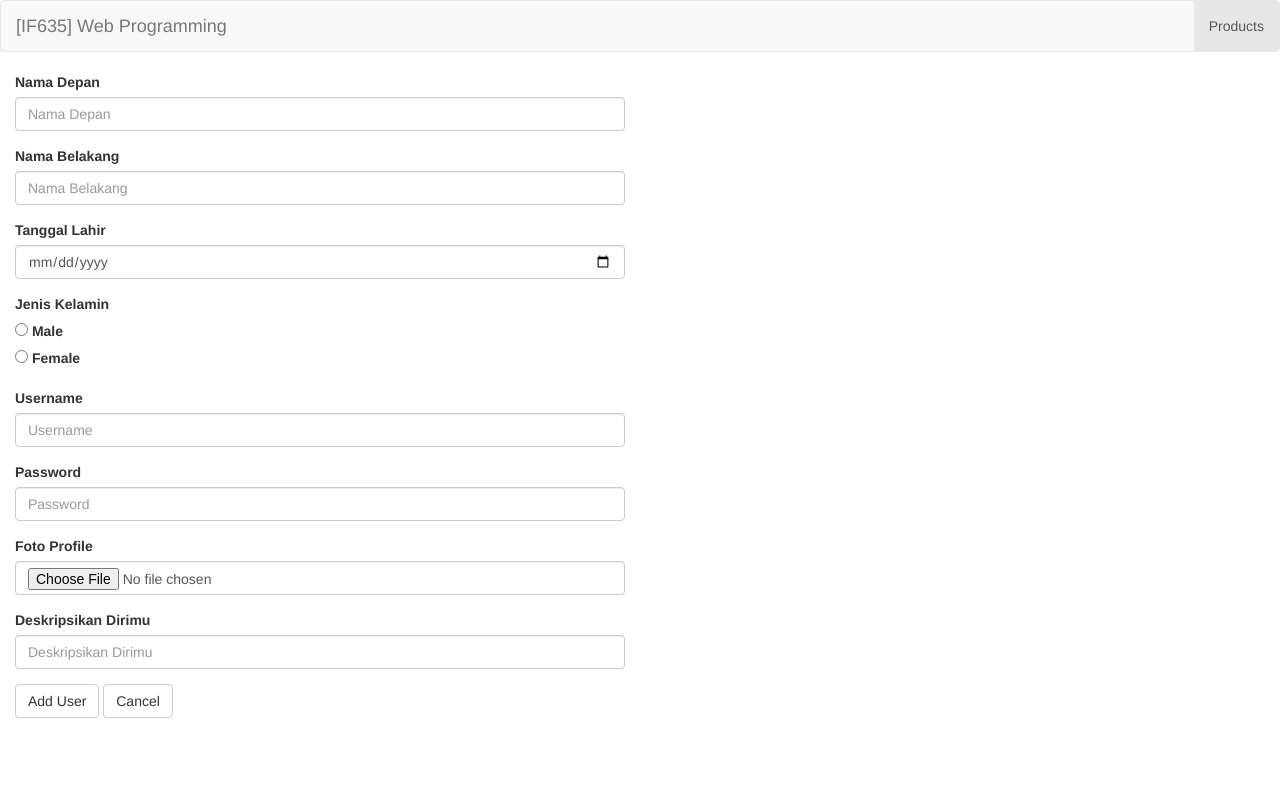
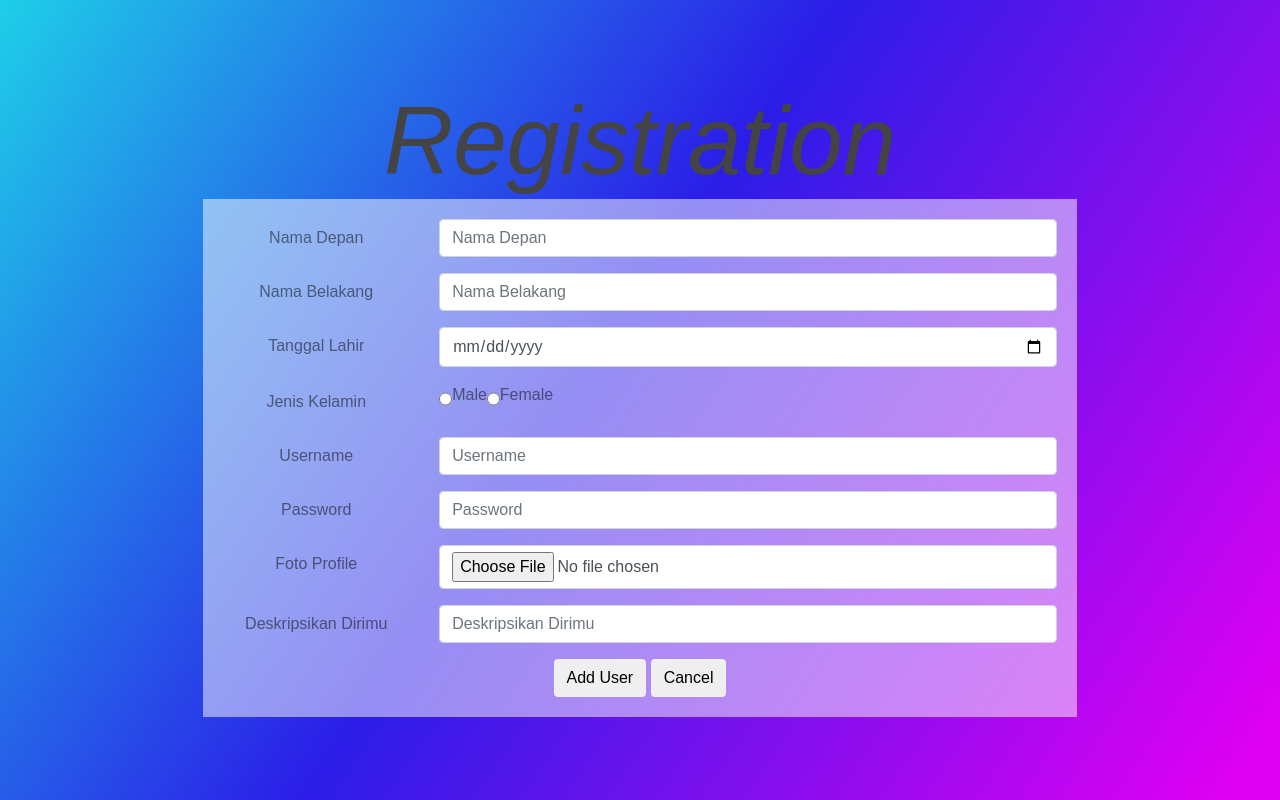
Before and after one commit to Hakanasa/UTS, a PHP site: page /view/register_user.php in a window 1280 px wide. Run offline with PHP 8.4, Linux system fonts and the light colour scheme; some libraries are stand-ins or nearby versions.

Commit message:
update add_user, login, register_user

```diff
--- a/controller/add_user.php
+++ b/controller/add_user.php
@@ -24,6 +24,9 @@
 
         echo '<script>alert("Berhasil Register");</script>';
     }
+    elseif ($check_sql>0) {
+      echo '<script>alert("Username Sudah Digunakan Silahkan Coba Lagi")';
+    }
 }
 
 ?>
--- a/view/register_user.php
+++ b/view/register_user.php
@@ -1,33 +1,120 @@
 <!doctype html>
 <html lang="en">
   <head>
-    <meta charset="utf-8">
-    <meta name="viewport" content="width=device-width, initial-scale=1, shrink-to-fit=no">
+    <title>Registration</title>
+    <link href="//maxcdn.bootstrapcdn.com/bootstrap/4.0.0/css/bootstrap.min.css" rel="stylesheet" id="bootstrap-css">
+    <link rel="stylesheet" href="https://use.fontawesome.com/releases/v5.0.8/css/all.css">
+    <link rel="stylesheet" type="text/css" href="assets/fullpage.css" />
+    <link rel="stylesheet" type="text/css" href="assets/examples.css" />
 
-    <link rel="stylesheet" href="https://maxcdn.bootstrapcdn.com/bootstrap/3.3.7/css/bootstrap.min.css">
-    <link rel="stylesheet" href="https://cdn.datatables.net/1.10.20/css/dataTables.bootstrap.min.css">
-    <link rel="stylesheet" type="text/css" href="https://cdn.datatables.net/v/bs/dt-1.10.20/datatables.min.css"/>
+    <script src="//maxcdn.bootstrapcdn.com/bootstrap/4.0.0/js/bootstrap.min.js"></script>
+    <script src="//cdnjs.cloudflare.com/ajax/libs/jquery/3.2.1/jquery.min.js"></script>
 
-    <script src="https://code.jquery.com/jquery-3.3.1.js"></script>
-    <script src="https://cdn.datatables.net/1.10.20/js/jquery.dataTables.min.js"></script>
-    <script src="https://cdn.datatables.net/1.10.20/js/dataTables.bootstrap.min.js"></script>
-    <script type="text/javascript" src="https://cdn.datatables.net/v/bs/dt-1.10.20/datatables.min.js"></script>
+    <style>
+    #section2{
+      background: linear-gradient(124deg, #ff2400, #e81d1d, #e8b71d, #e3e81d, #1de840, #1ddde8, #2b1de8, #dd00f3, #dd00f3);
+      background-size: 400% 400%;
+      animation: gradient 15s ease infinite;
+    }
 
-    <title>Kegiatan5</title>
+    @keyframes gradient {
+      0% {
+        background-position: 0% 50%;
+      }
+      50% {
+        background-position: 100% 50%;
+      }
+      100% {
+        background-position: 0% 50%;
+      }
+    }
+
+    </style>
   </head>
 
   <body>
+    <div id="fullpage">
+      <div class="section bg-white" id="section2">
+        <h1><i>Registration</i></h1>
+        <div class="row">
+          <aside class="col-sm-2">
+          </aside>
+        <article class="card-body col-sm-8" style="background-color: rgba(255, 255, 255, 0.5);">
+          <form action ="index.php" method="post" enctype="multipart/form-data">
+            <div class="form-group row">
+              <label class="col-lg-3 col-form-label form-control-label">Nama Depan</label>
+              <div class="col-lg-9">
+                  <input type="text" class="form-control" name="n_depan" placeholder="Nama Depan">
+              </div>
+            </div>
+            <div class="form-group row">
+              <label class="col-lg-3 col-form-label form-control-label">Nama Belakang</label>
+              <div class="col-lg-9">
+                <input type="text" class="form-control" name="n_belakang" placeholder="Nama Belakang">
+              </div>
+            </div>
+            <div class="form-group row">
+              <label class="col-lg-3 col-form-label form-control-label">Tanggal Lahir</label>
+              <div class="col-lg-9">
+                <input type="date" class="form-control" name="tanggal_lahir">
+              </div>
+            </div>
+            <div class="form-group row">
+              <label class="col-lg-3 col-form-label form-control-label">Jenis Kelamin</label><br>
+              <div class="col-lg-9 d-flex align-content-start flex-wrap">
+                <input type="radio" id="male" name="jenis_kelamin" value="Laki-laki">
+                <label for="male">Male</label>
+                <input type="radio" id="female" name="jenis_kelamin" value="Perempuan">
+                <label for="female">Female</label>
+              </div>
+            </div>
+            <div class="form-group row">
+              <label class="col-lg-3 col-form-label form-control-label">Username</label>
+              <div class="col-lg-9">
+                <input type="text" class="form-control" name="username" placeholder="Username">
+              </div>
+            </div>
+            <div class="form-group row">
+              <label class="col-lg-3 col-form-label form-control-label">Password</label>
+              <div class="col-lg-9">
+                <input type="password" class="form-control" name="password" placeholder="Password">
+              </div>
+            </div>
+            <div class="form-group row">
+              <label class="col-lg-3 col-form-label form-control-label">Foto Profile</label>
+              <div class="col-lg-9">
+                <input type="file" class="form-control" name="foto" placeholder="Foto" >
+              </div>
+            </div>
+            <div class="form-group row">
+              <label class="col-lg-3 col-form-label form-control-label">Deskripsikan Dirimu</label>
+              <div class="col-lg-9">
+                <input type="text" class="form-control" name="deskripsi" placeholder="Deskripsikan Dirimu" >
+              </div>
+            </div>
 
-   <nav class="navbar navbar-default">
-  <div class="container-fluid">
-    <div class="navbar-header">
-      <a class="navbar-brand" href="#">[IF635] Web Programming</a>
+            <input type='hidden' name='do' value='add_user.php'>
+            <button name='submit' value='login.php' class='btn btn-default'>Add User</button>
+            <input type='hidden' name='loc' value='login.php'>
+            <button name='loc' value='login.php' class='btn btn-default'>Cancel</button>
+          </form>
+        </article>
+        <div class="col-sm-2"></div>
+        </div>
+      </div>
     </div>
-    <ul class="nav navbar-nav navbar-right pr-1">
-      <li class="active"><a href="#">Products</a></li>
-    </ul>
-  </div>
-</nav>
+
+    <script type="text/javascript" src="assets/fullpage.js"></script>
+    <script type="text/javascript" src="assets/examples.js"></script>
+    <script type="text/javascript">
+      var myFullpage = new fullpage('#fullpage', {
+          anchors: ['firstPage', 'secondPage', '3rdPage', '4thpage', 'lastPage'],
+          menu: '#menu',
+          lazyLoad: true
+      });
+    </script>
+
+<!--
 <div class="col-md-6">
 <form action ="index.php" method="post" enctype="multipart/form-data">
   <div class="form-group">
@@ -72,6 +159,7 @@
   <button name='loc' value='login.php' class='btn btn-default'>Cancel</button>
 </form>
 </div>
+-->
 
 
 
```
Also changed, not shown: view/login.php (line endings or trailing spaces).
